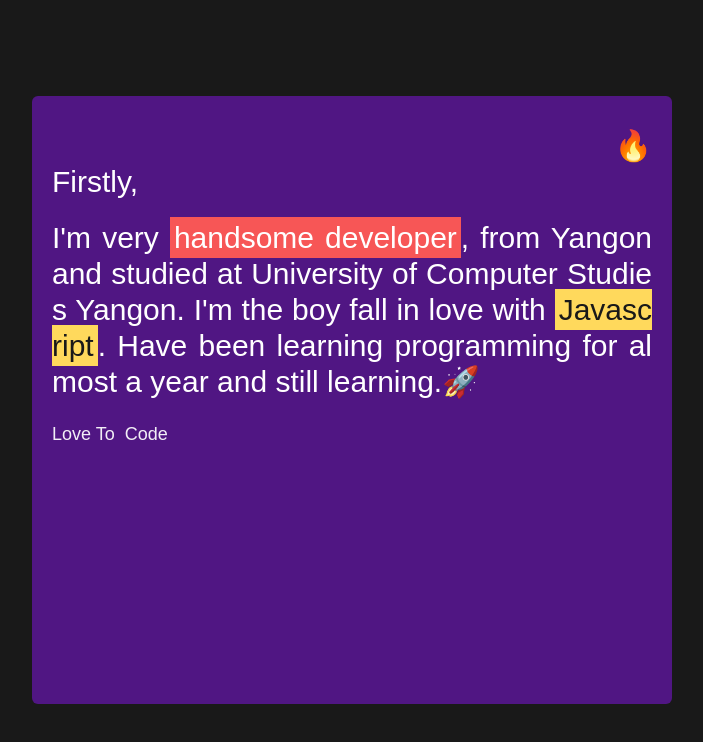
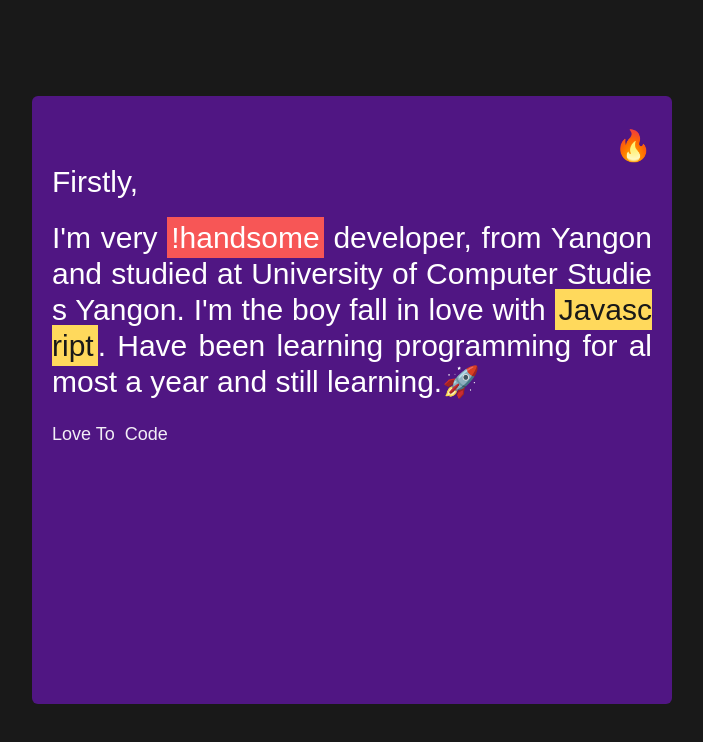
Before and after one commit to Da-Gu-Gu-Gu/nextjs-portfolio, a Next.js app: page /components/About in a window 1280 px wide. Shown: the top 742 px of the page, without its empty margins (288-991 px from the left). Built offline with nearby package versions, Linux system fonts and the light colour scheme.

Commit message:
change handsome to ugly

```diff
--- a/pages/components/About.jsx
+++ b/pages/components/About.jsx
@@ -138,7 +138,7 @@ const About = () => {
           ref={aboutRef}
           className="my-5  w-auto text-justify break-all  text-[18px] md:text-2xl lg:text-3xl"
         >
-          I'm very <span className="p-1 bg-ani">handsome developer</span>, from
+          I'm very <span className="p-1 bg-ani">!handsome</span> developer, from
           Yangon and studied at University of Computer Studies Yangon. I'm the
           boy fall in love with{" "}
           <span className="bg-awar text-amel p-1">Javascript</span>. Have been
```
